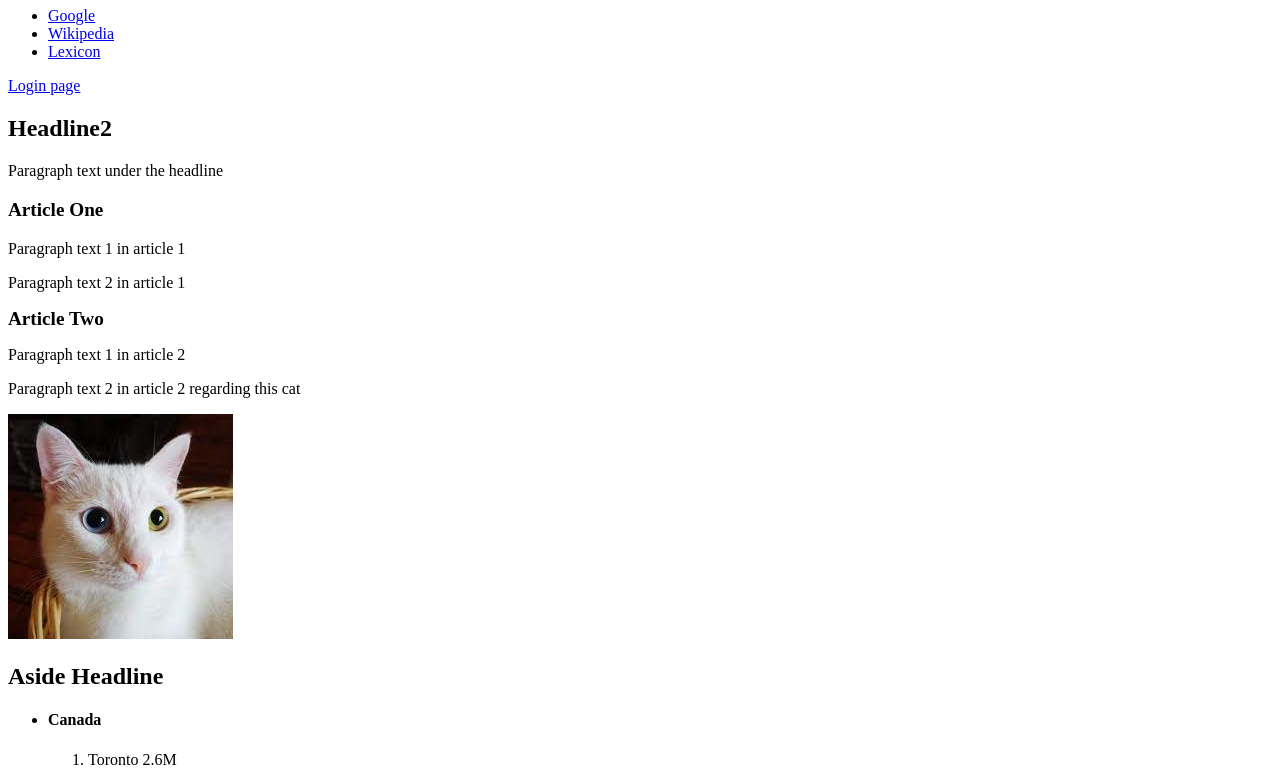
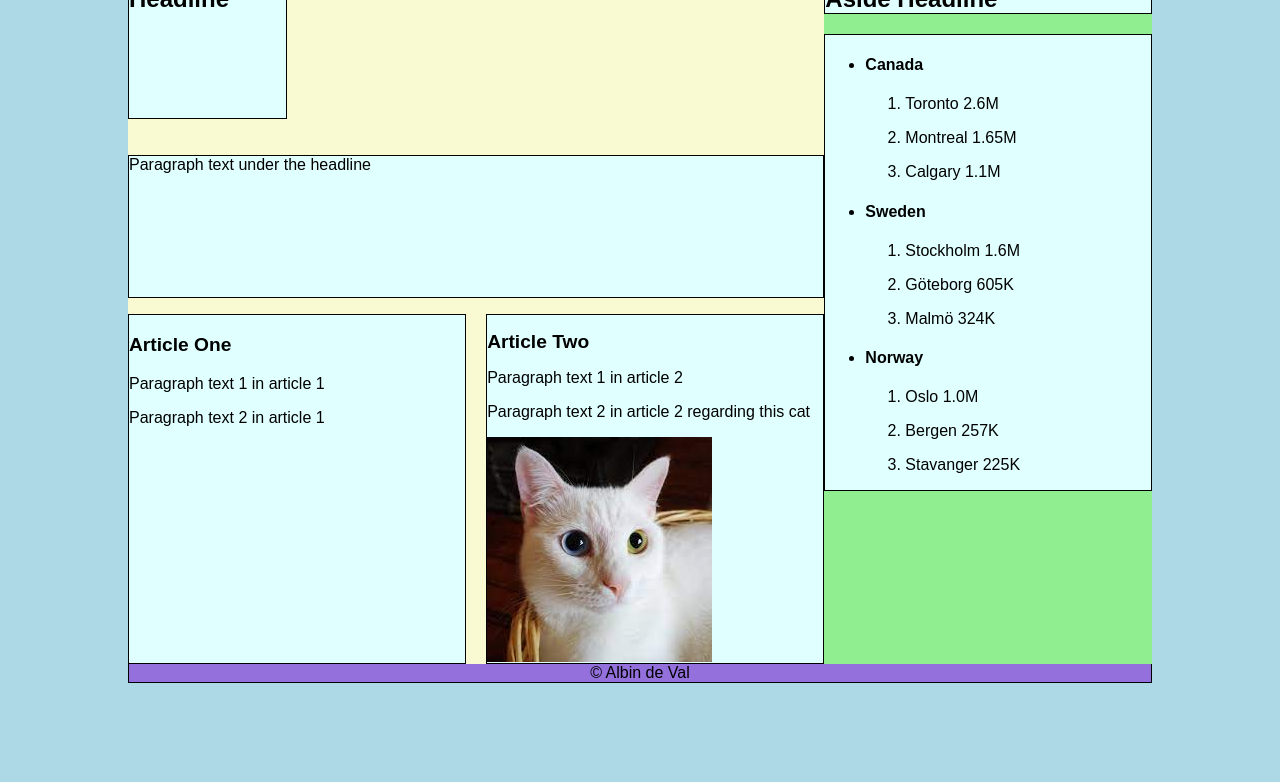
Before and after one commit to devalalbin/HTML-CSS, a plain HTML site: page HTML CSS/CSS assignment/Index.html in a window 1280 px wide. Shown: the part 73-855 px from the top of the page. After the commit the page ends 800 px from the top, so only its background shows below. Drawn offline with Linux system fonts and the light colour scheme.

Commit message:
submission code done

```diff
--- a/HTML CSS/HTML/Index.html
+++ b/HTML CSS/CSS assignment/Index.html
@@ -3,6 +3,7 @@
 <head>
     <meta charset="UTF-8">
     <meta name="viewport" content="width=device-width, initial-scale=1.0" />
+    <link rel="stylesheet" href="styles.css">
     <title>Albins indexsida</title>
     <!-- for the broswer to read -->
 
@@ -10,9 +11,9 @@
 <body>
     <!--for the user to see-->
     <header>
-        <h1>Albins index sida</h1> <!--Header of biggest size (h1)-->
-        <nav class="links">
-            <ul>
+        <h1 class="header-item">Index site</h1> <!--Header of biggest size (h1)-->
+        <nav>
+            <ul class="header-item">
                 <!--Unorderd List-->
                 <li><a href="http://www.google.se" class="link-button" id="link-google"> Google</a></li>
                 <li><a href="https://www.wikipedia.org/" class="link-button" id="link-wikipedia"> Wikipedia</a></li>
@@ -20,31 +21,32 @@
             </ul>
         </nav>
         <!--Hyperlink element to the loginpage-->
-        <a href="LoginPage.html" class="link-button" id="link-loginpage"> Login page</a>
+        <a href="LoginPage.html" class="header-item" id="link-loginpage"> Login page</a>
+
     </header>
 
     <!--  container element for the main content of the page-->
-    <div>
-        <h2>Headline2</h2>
-        <p>Paragraph text under the headline</p>
+    <main class="bodycontainer">
+        <h2 class="grid-item1">Headline</h2>
+        <p class="grid-item2">Paragraph text under the headline</p>
 
-        <article>
+        <article class="grid-item3" id="article1">
             <h3 style="font-size:larger">Article One</h3>
             <p>Paragraph text 1 in article 1</p>
             <p>Paragraph text 2 in article 1</p>
 
         </article>
-        <article>
+        <article class="grid-item4" id="article2">
             <h2 style="font-size:larger">Article Two</h2>
             <p>Paragraph text 1 in article 2</p>
             <p>Paragraph text 2 in article 2 regarding this cat</p>
-            <img src="cat.jpg"/>
+            <img src="cat.jpg" />
 
         </article>
 
-    </div>
+    </main>
 
-    <aside>
+    <aside class="bodycontainer">
         <h2>Aside Headline</h2>
         <ul>
             <li>
@@ -73,6 +75,7 @@
 
             </li>
         </ul>
+
     </aside>
     <footer>
         <span>&copy; Albin de Val</span>
--- /dev/null
+++ b/HTML CSS/CSS assignment/loginstyles.css
@@ -0,0 +1,67 @@
+header {
+    text-transform: uppercase; /*making the header text all uppercase*/
+}
+
+body {
+    background-color: lightblue;
+    max-width: 1024px;
+    margin: auto;
+    font-family: sans-serif;
+    text-align: center;
+}
+
+
+form {
+    border-radius: 25px; /*border with rounded edges*/
+    border: 2px solid black;
+    padding: 20px;
+    width: 200px;
+    height: 50px;
+    display: inline-block;
+    margin-left: auto;
+    margin-right: auto;
+    text-align: left;
+}
+
+
+#reset {
+    background-color: palevioletred; /*changing color of buttons*/
+    color: black;
+}
+#submit {
+    background-color: darkseagreen; /*changing color of buttons*/
+    color: black;
+}
+
+
+body > header {
+    background-color: orange;
+    display: flex;
+    justify-content: space-between;
+    flex-direction: row;
+    border: 1px solid black;
+    align-items: center;
+    height: 35px;
+}
+body > main {
+    background-color: lightgoldenrodyellow;
+    display: grid;
+    align-items: center;
+}
+nav ul { /*flexbox for the unorderd list*/
+    display: flex;
+    flex-direction: row;
+}
+
+nav li {
+    list-style: none;
+    padding: 0 20px 0 20px;
+    height: 35px;
+    width: 100%;
+    background-color: dodgerblue;
+    border: 1px solid black;
+}
+body > footer {
+    background-color: mediumpurple;
+    border: 1px solid black;
+}
--- /dev/null
+++ b/HTML CSS/CSS assignment/styles.css
@@ -0,0 +1,108 @@
+
+body {
+    background-color: lightblue;
+    max-width: 1024px;
+    margin: auto;
+    /* text-align: center;*/
+    font-family: sans-serif;
+   /* display:grid; */
+}
+.bodycontainer {
+    height: 700px;
+}
+body > header {
+    background-color: orange;
+    display: flex;
+    justify-content: space-between;
+    flex-direction: row;
+    border: 1px solid black;
+    align-items: center;
+    height: 35px;
+
+}
+.grid-item1 { /*grid items 1-4 is all the ones in the main body*/
+    grid-area: header;
+    border: 1px solid black;
+    background-color: lightcyan;
+}
+
+.grid-item2 {
+    grid-area: subtext1;
+    border: 1px solid black;
+    background-color: lightcyan;
+}
+
+.grid-item3 {
+    grid-area: article1;
+    border: 1px solid black;
+    background-color: lightcyan;
+}
+
+.grid-item4 {
+    grid-area: article2;
+    border: 1px solid black;
+    background-color: lightcyan;
+}
+
+body > main {
+    background-color:lightgoldenrodyellow;
+    float: left; /*using "float left" to allign main with aside*/
+    width: 68%;
+    display: grid;
+    grid-template-columns: 1fr 1fr 1fr 1fr;
+    grid-template-rows: 1fr 1fr 1fr 1fr;
+    gap: 0px 20px;
+    grid-template-areas: /*our grid*/
+        "header . . ."
+        "subtext1 subtext1 subtext1 subtext1"
+        "article1 article1 article2 article2"
+        "article1 article1 article2 article2";
+}
+
+
+
+body > aside {
+    background-color: lightgreen;
+    float: right;
+    width: 32%;
+}
+body > aside > ul {
+    border: 1px solid black;
+    background-color: lightcyan;
+
+}
+body > footer {
+    background-color: mediumpurple;
+    border: 1px solid black;
+    text-align: center;
+}
+
+
+.header-item {
+    height: 100%;
+    text-align: center;
+    padding-inline: 50px;
+}
+nav ul { /*flexbox for the unorderd list*/
+    display: flex;
+    flex-direction: row;
+}
+nav li {
+    list-style: none;
+    padding: 0 20px 0 20px;
+    height: 35px;
+    width: 100%;
+    background-color: dodgerblue;
+    border: 1px solid black;
+}
+
+.grid-item{
+    background-color: aquamarine;
+}
+h1 {
+    color: red;
+}
+body > aside> h2 {
+    border: 1px solid black;
+    background-color: lightcyan;
+}
```
Also changed, not shown: HTML CSS/CSS assignment/LoginPage.html (added, +40 -0 lines), HTML CSS/HTML assignment/Index.html (added, +83 -0 lines), HTML CSS/CSS assignment/cat.jpg (renamed from HTML CSS/HTML/cat.jpg), HTML CSS/HTML assignment/LoginPage.html (renamed from HTML CSS/HTML/LoginPage.html), HTML CSS/HTML assignment/cat.jpg (added).
